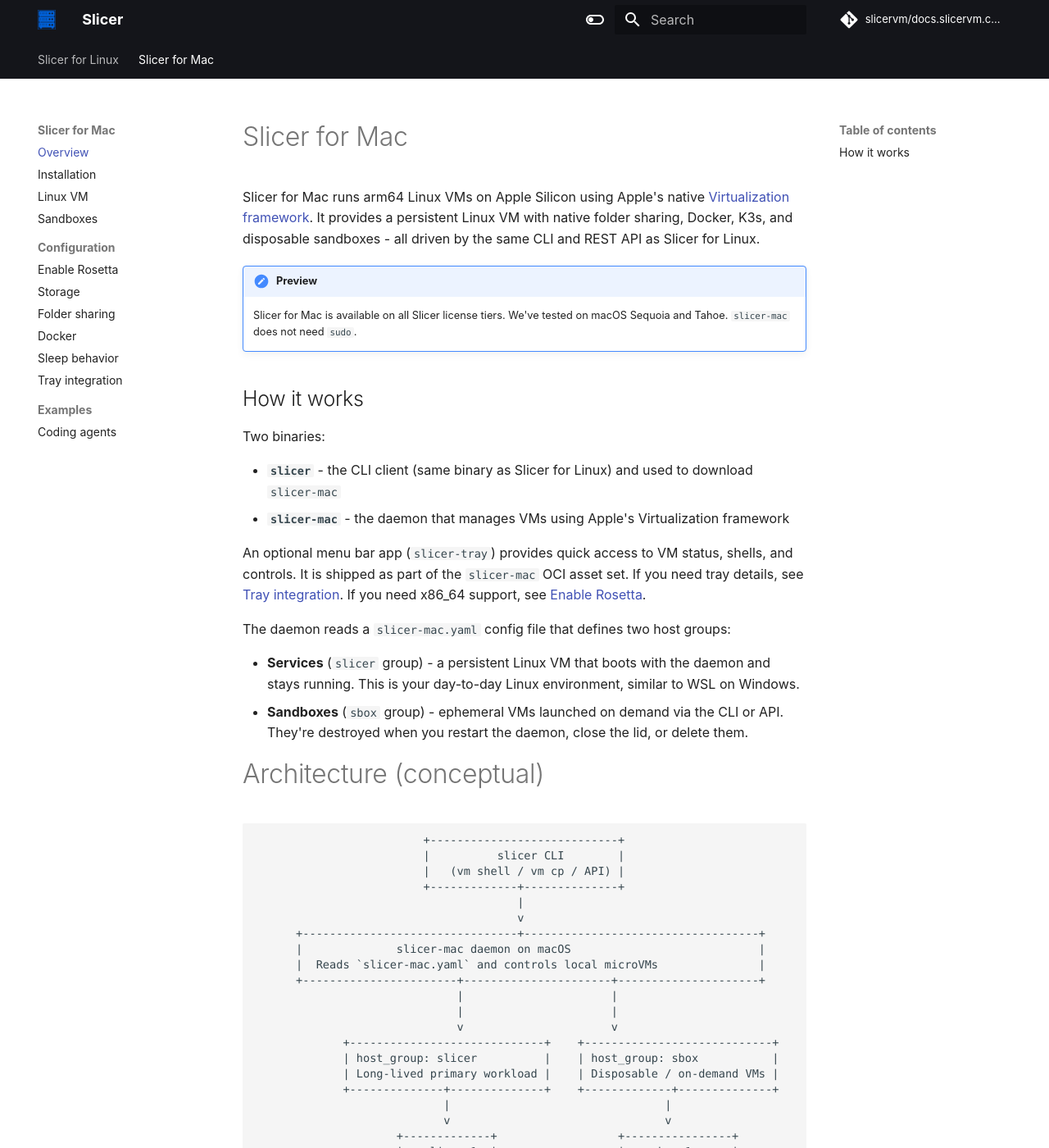
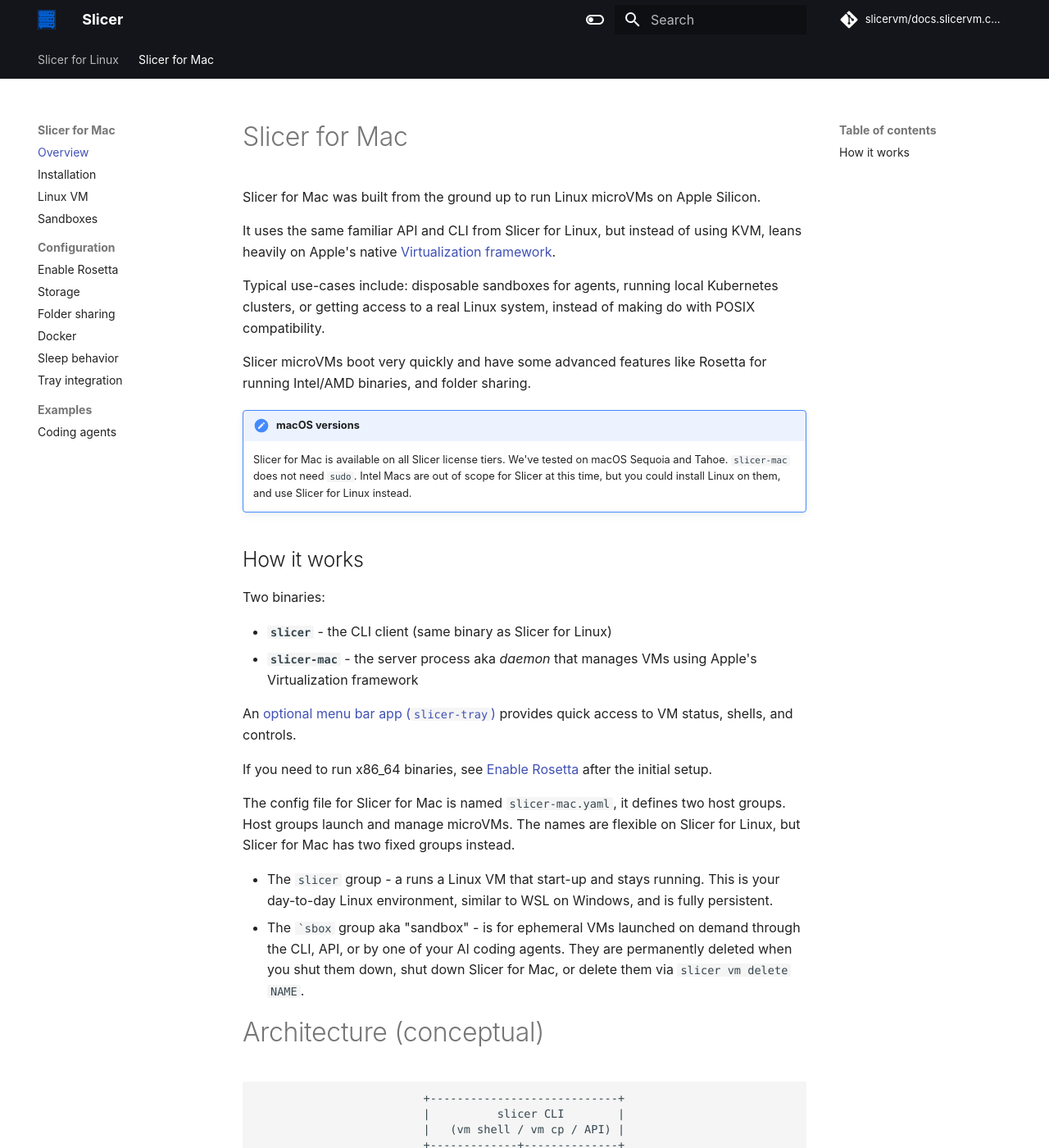
Before and after one commit to slicervm/docs.slicervm.com, an MkDocs documentation site: the page built from docs/mac/overview.md, in a window 1280 px wide and 1400 px high. Shown: the whole window at 82% size. Built offline with MkDocs 1.6.1 and Material for MkDocs 9.7.7, drawn with Linux system fonts in a browser that asks for light colours; some web fonts are replaced; comment, search, counter and statistics services are not loaded.

Commit message:
Tuning intro a bit
Signed-off-by: Alex Ellis (OpenFaaS Ltd) <alexellis2@gmail.com>

```diff
--- a/docs/mac/overview.md
+++ b/docs/mac/overview.md
@@ -1,26 +1,31 @@
 # Slicer for Mac
 
-Slicer for Mac runs arm64 Linux VMs on Apple Silicon using Apple's native [Virtualization framework](https://developer.apple.com/documentation/virtualization). It provides a persistent Linux VM with native folder sharing, Docker, K3s, and disposable sandboxes - all driven by the same CLI and REST API as Slicer for Linux.
+Slicer for Mac was built from the ground up to run Linux microVMs on Apple Silicon.
 
-!!! note "Preview"
-    Slicer for Mac is available on all Slicer license tiers. We've tested on macOS Sequoia and Tahoe. `slicer-mac` does not need `sudo`.
+It uses the same familiar API and CLI from Slicer for Linux, but instead of using KVM, leans heavily on Apple's native [Virtualization framework](https://developer.apple.com/documentation/virtualization).
+
+Typical use-cases include: disposable sandboxes for agents, running local Kubernetes clusters, or getting access to a real Linux system, instead of making do with POSIX compatibility.
+
+Slicer microVMs boot very quickly and have some advanced features like Rosetta for running Intel/AMD binaries, and folder sharing.
+
+!!! note "macOS versions"
+    Slicer for Mac is available on all Slicer license tiers. We've tested on macOS Sequoia and Tahoe. `slicer-mac` does not need `sudo`. Intel Macs are out of scope for Slicer at this time, but you could install Linux on them, and use Slicer for Linux instead.
 
 ## How it works
 
 Two binaries:
 
-- **`slicer`** - the CLI client (same binary as Slicer for Linux) and used to download `slicer-mac`
-- **`slicer-mac`** - the daemon that manages VMs using Apple's Virtualization framework
+- **`slicer`** - the CLI client (same binary as Slicer for Linux)
+- **`slicer-mac`** - the server process aka *daemon* that manages VMs using Apple's Virtualization framework
 
-An optional menu bar app (`slicer-tray`) provides quick access to VM status, shells, and controls.
-It is shipped as part of the `slicer-mac` OCI asset set.
-If you need tray details, see [Tray integration](/mac/tray-integration).
-If you need x86_64 support, see [Enable Rosetta](/mac/rosetta).
+An [optional menu bar app (`slicer-tray`)](/mac/tray-integration) provides quick access to VM status, shells, and controls.
 
-The daemon reads a `slicer-mac.yaml` config file that defines two host groups:
+If you need to run x86_64 binaries, see [Enable Rosetta](/mac/rosetta) after the initial setup.
 
-- **Services** (`slicer` group) - a persistent Linux VM that boots with the daemon and stays running. This is your day-to-day Linux environment, similar to WSL on Windows.
-- **Sandboxes** (`sbox` group) - ephemeral VMs launched on demand via the CLI or API. They're destroyed when you restart the daemon, close the lid, or delete them.
+The config file for Slicer for Mac is named `slicer-mac.yaml`, it defines two host groups. Host groups launch and manage microVMs. The names are flexible on Slicer for Linux, but Slicer for Mac has two fixed groups instead.
+
+- The `slicer` group - a runs a Linux VM that start-up and stays running. This is your day-to-day Linux environment, similar to WSL on Windows, and is fully persistent.
+- The ``sbox` group aka "sandbox" - is for ephemeral VMs launched on demand through the CLI, API, or by one of your AI coding agents. They are permanently deleted when you shut them down, shut down Slicer for Mac, or delete them via `slicer vm delete NAME`.
 
 # Architecture (conceptual)
 
```
